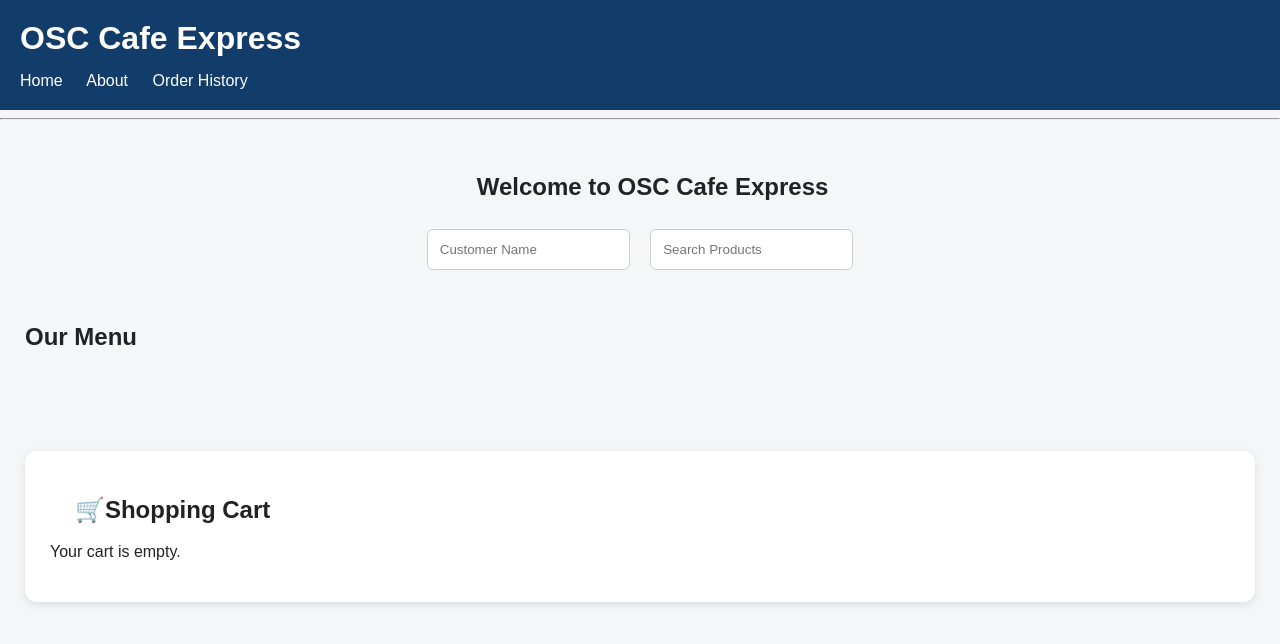
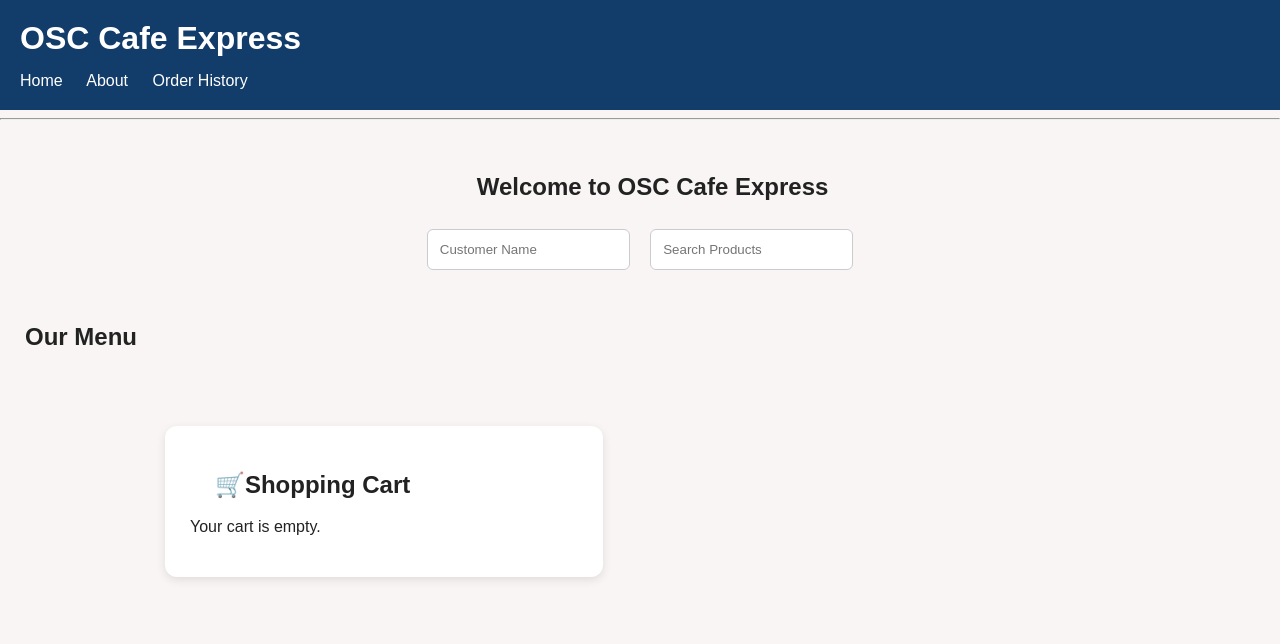
Before and after one commit to st25439/OSC-Caf--Express, a Flask app: template templates/index.html in a window 1280 px wide. Shown: the top 644 px of the page. Run offline with Flask 3, Linux system fonts and the light colour scheme; the template is opened without the code that fills it, so the values that code supplies are empty.

Commit message:
i delete that stle.css and css because i accidently forgot to put the css inside the static so maye have delete everything i did that again all of them style.css

```diff
--- a/static/style.css
+++ b/static/css/style.css
@@ -1,6 +1,6 @@
 body {
     font-family: Arial, sans-serif;
-    background-color: #f4f6f8;
+    background-color: #f8f5f4;
     margin: 0;
     color: #222;
 }
--- a/templates/index.html
+++ b/templates/index.html
@@ -8,7 +8,6 @@
     <input type="text" placeholder="Search Products">
 </div>
 
-</div>
 <h2>Our Menu</h2>
 <div class="product-grid">
 
@@ -43,7 +42,6 @@
     <hr>
 
 {% endfor %}
-    </div>
 <div class="cart-section">
 
     <h2>🛒Shopping Cart</h2>
```
